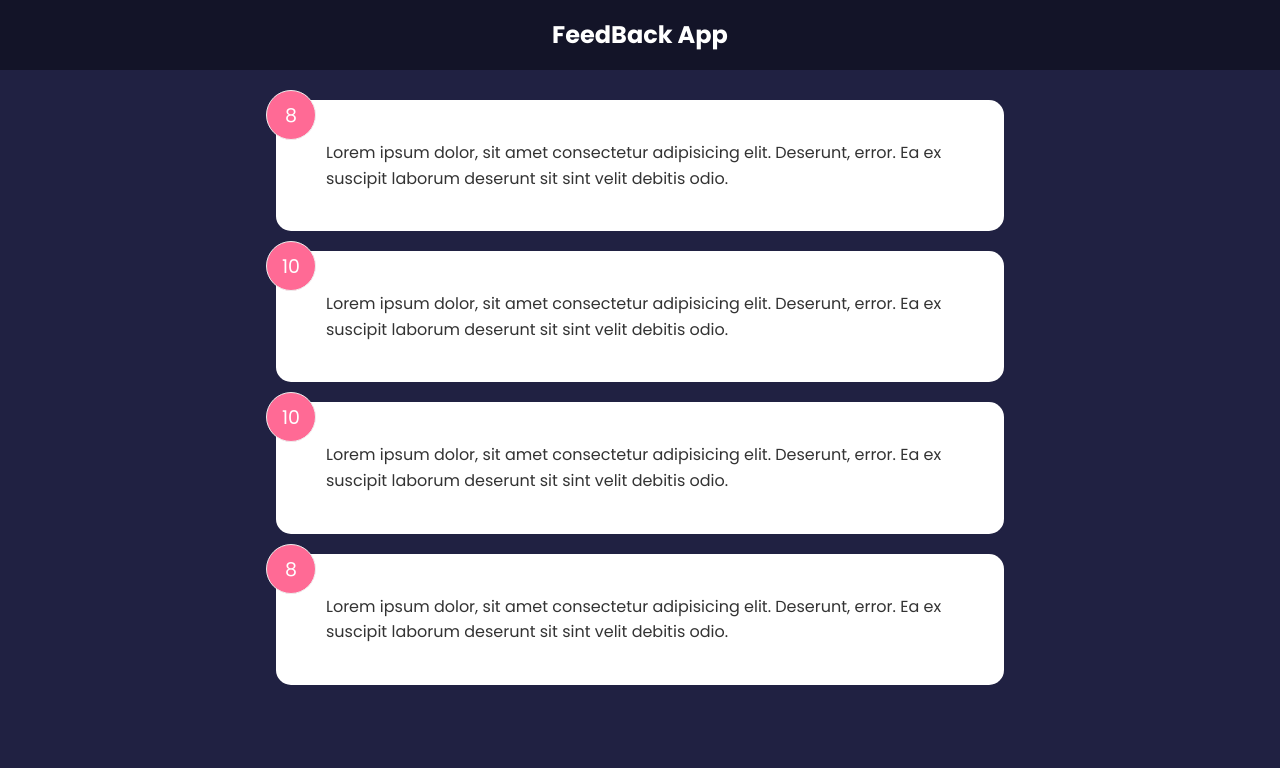
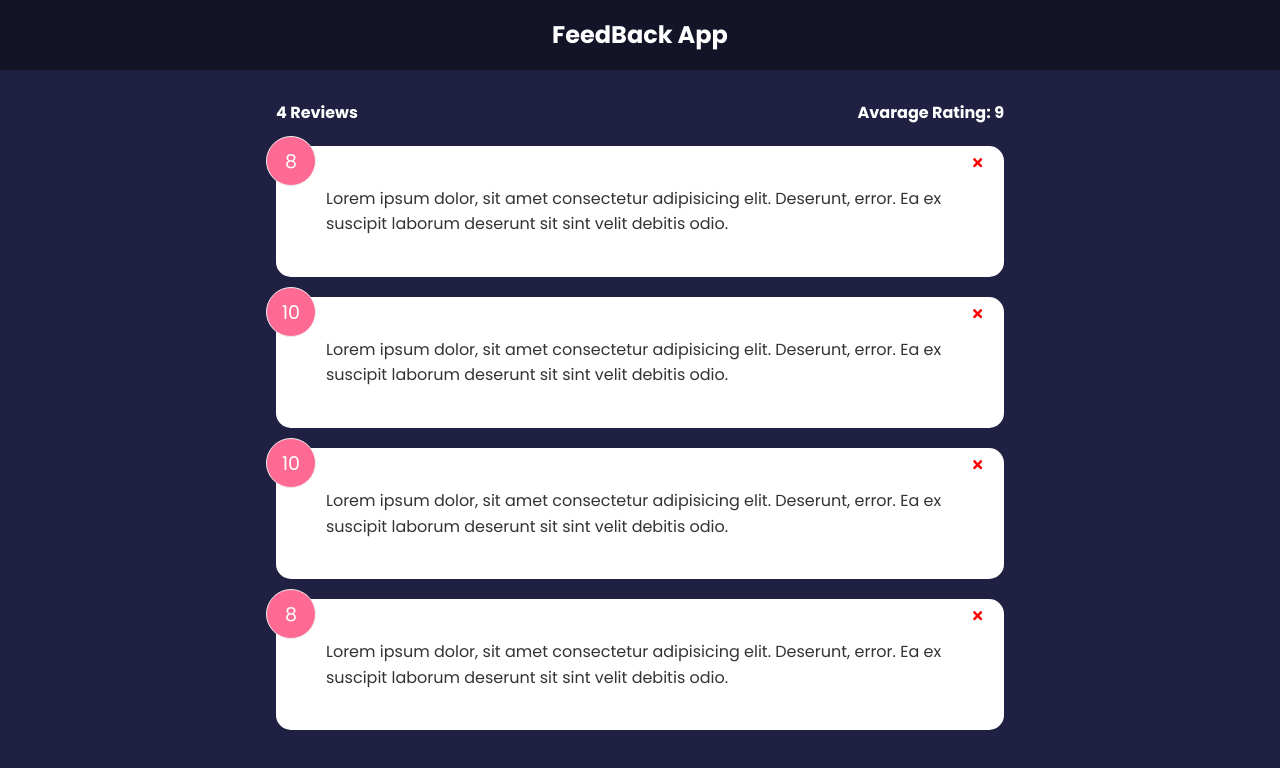
Before and after one commit to Kamruzzaman1351/Feedback-App, a React (Create React App) app: page / in a window 1280 px wide. Shown: the top 768 px of the page. Built offline with nearby package versions, Linux system fonts and the light colour scheme.

Commit message:
Handling the delete event and create the feedback status component

```diff
--- a/package.json
+++ b/package.json
@@ -8,6 +8,7 @@
     "@testing-library/user-event": "^13.5.0",
     "react": "^18.1.0",
     "react-dom": "^18.1.0",
+    "react-icons": "^4.3.1",
     "react-scripts": "5.0.1",
     "web-vitals": "^2.1.4"
   },
--- a/src/App.js
+++ b/src/App.js
@@ -2,13 +2,22 @@ import Header from "./components/Header";
 import FeedBackList from "./components/FeedBackList";
 import FeedBackData from "./data/FeedBackData";
 import { useState } from "react";
+import FeedBackStatus from "./components/FeedBackStatus";
 function App() {
-  const [feedback, setFeedback] = useState(FeedBackData)
+  const [feedback, setFeedback] = useState(FeedBackData);
+  const handleDelete = (id) => {
+    setFeedback(feedback.filter(item => {
+      if(item.id !== id) {
+        return item;
+      }
+    }))
+  }
   return (
     <div>
         <Header/>
         <div className="container">
-          <FeedBackList feedback={feedback}/>
+          <FeedBackStatus feedback={feedback}/>
+          <FeedBackList feedback={feedback} handleDelete={handleDelete}/>
         </div>
     </div>
   )
--- a/src/components/FeedBack.jsx
+++ b/src/components/FeedBack.jsx
@@ -1,11 +1,15 @@
 import React from 'react'
 import Card from './shared/Card'
 import PropTypes from 'prop-types'
-function FeedBack({item}) {
+import { FaTimes } from "react-icons/fa"
+function FeedBack({item, handleDelete}) {
   return (
     <div>
         <Card>
             <div className="num-display">{item.rating}</div>
+            <button className='close' onClick={() => handleDelete(item.id)}>
+                <FaTimes color='red'/>
+            </button>
             <div className="text-display">{item.feedback}</div>
         </Card>
     </div>
@@ -14,5 +18,6 @@ function FeedBack({item}) {
 
 FeedBack.propTypes = {
     item: PropTypes.object.isRequired,
+    handleDelete: PropTypes.func.isRequired,
 }
 export default FeedBack
--- a/src/components/FeedBackList.jsx
+++ b/src/components/FeedBackList.jsx
@@ -1,17 +1,18 @@
 import React from 'react'
 import FeedBack from './FeedBack'
 import PropTypes from 'prop-types'
-function FeedBackList({feedback}) {
+function FeedBackList({feedback, handleDelete}) {
   return (
     <div>
         {feedback.map(item =>
-            <FeedBack key={item.id} item={item} />
+            <FeedBack key={item.id} item={item} handleDelete={handleDelete}/>
         )}
     </div>
   )
 }
 FeedBackList.propTypes = {
     feedback: PropTypes.array.isRequired,
+    handleDelete: PropTypes.func.isRequired,
 }
 
 export default FeedBackList
--- /dev/null
+++ b/src/components/FeedBackStatus.jsx
@@ -0,0 +1,26 @@
+import PropTypes from 'prop-types'
+function FeedBackStatus({ feedback }) {
+    let avrageRating = feedback.reduce((acc,curr)=> {
+        return acc + curr.rating;
+    },0);
+    avrageRating = avrageRating / feedback.length;
+    avrageRating = avrageRating.toFixed(1).replace(/[.,]0$/, '')
+  return (
+    <div className="feedback-stats">
+        <h4>{feedback.length} Reviews</h4>
+        <h4>Avarage Rating: {avrageRating}</h4>
+    </div>
+  )
+}
+
+FeedBackStatus.propTypes = {
+    feedback: PropTypes.arrayOf(
+        PropTypes.shape({
+            id: PropTypes.number.isRequired,
+            rating: PropTypes.number.isRequired,
+            feedback: PropTypes.string.isRequired,
+        })
+    )
+}
+
+export default FeedBackStatus
```
Also changed, not shown: 1 other file (tests, documents, lock files or other folders).
